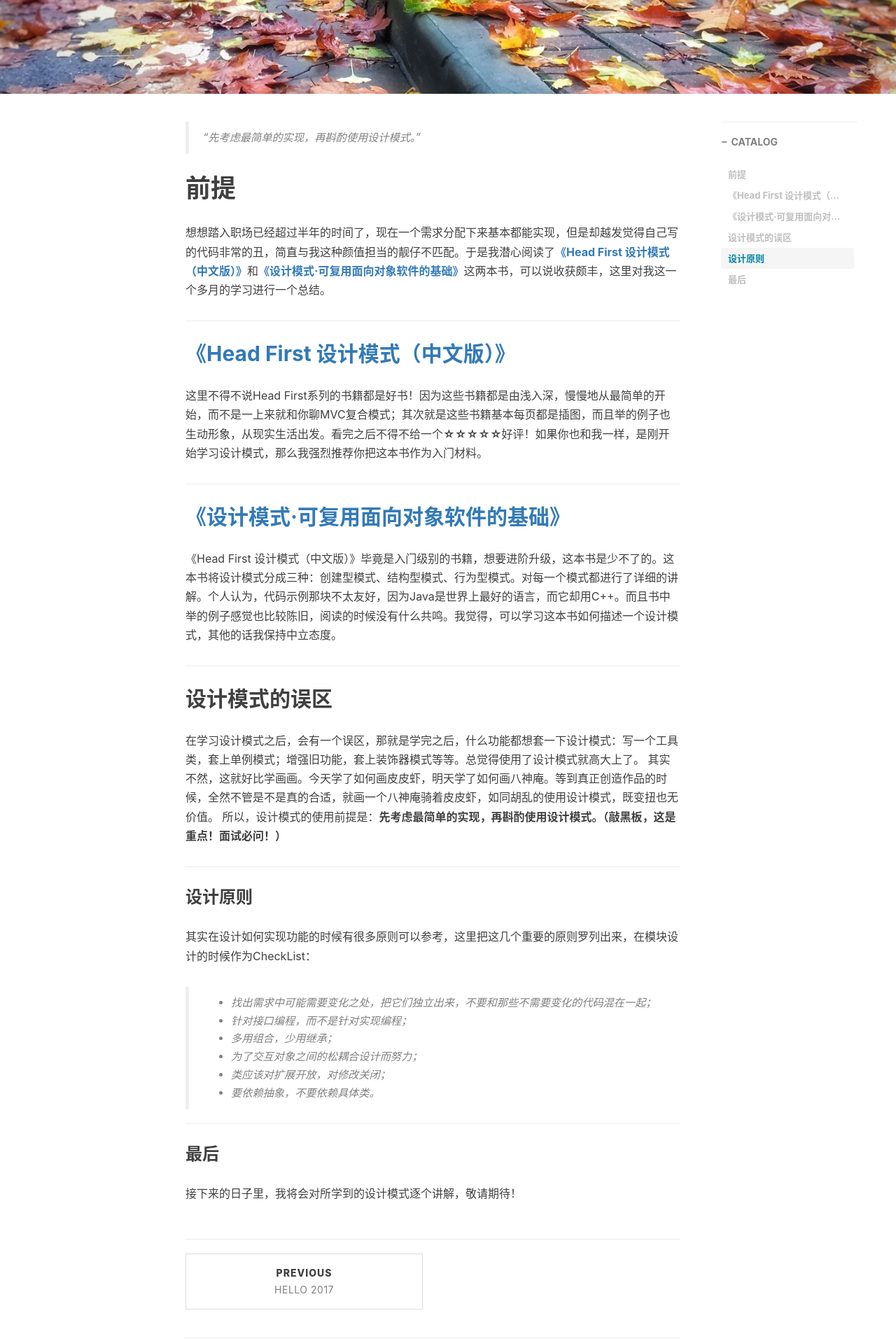
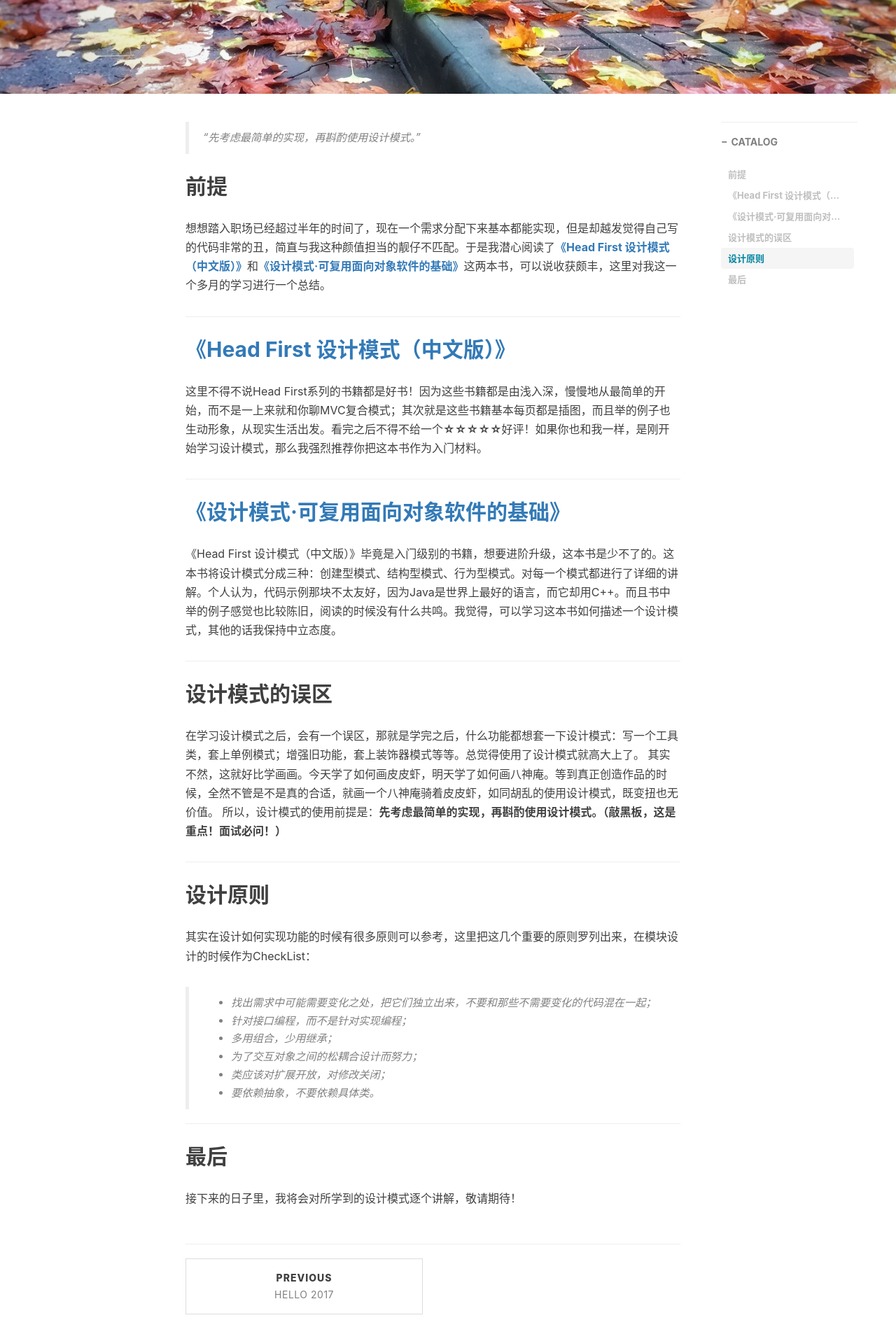
Before and after one commit to wudashan/wudashan.github.io, a Jekyll site: the page built from _posts/2017-03-15-Design-Patterns.markdown, in a window 1280 px wide. Shown: the part 449-2365 px from the top of the page at 70% size. Built offline with Jekyll 4.4.1, drawn with Linux system fonts in a browser that asks for light colours; nearby versions of some CDN libraries; comment, search, counter and statistics services are not loaded.

Commit message:
更新文章

```diff
--- a/_posts/2017-03-15-Design-Patterns.markdown
+++ b/_posts/2017-03-15-Design-Patterns.markdown
@@ -13,7 +13,7 @@ tags:
 > “先考虑最简单的实现，再斟酌使用设计模式。”
 
 
-# 前提
+## 前提
 想想踏入职场已经超过半年的时间了，现在一个需求分配下来基本都能实现，但是却越发觉得自己写的代码非常的丑，简直与我这种颜值担当的靓仔不匹配。于是我潜心阅读了[**《Head First 设计模式（中文版）》**](https://book.douban.com/subject/2243615/)和[**《设计模式·可复用面向对象软件的基础》**](https://book.douban.com/subject/1052241/)这两本书，可以说收获颇丰，这里对我这一个多月的学习进行一个总结。
 
 ---
@@ -35,7 +35,7 @@ tags:
 
 ---
 
-### 设计原则
+## 设计原则
 其实在设计如何实现功能的时候有很多原则可以参考，这里把这几个重要的原则罗列出来，在模块设计的时候作为CheckList：
 > * 找出需求中可能需要变化之处，把它们独立出来，不要和那些不需要变化的代码混在一起；
 > * 针对接口编程，而不是针对实现编程；
@@ -46,5 +46,5 @@ tags:
 
 ---
 
-### 最后
+## 最后
 接下来的日子里，我将会对所学到的设计模式逐个讲解，敬请期待！
```
